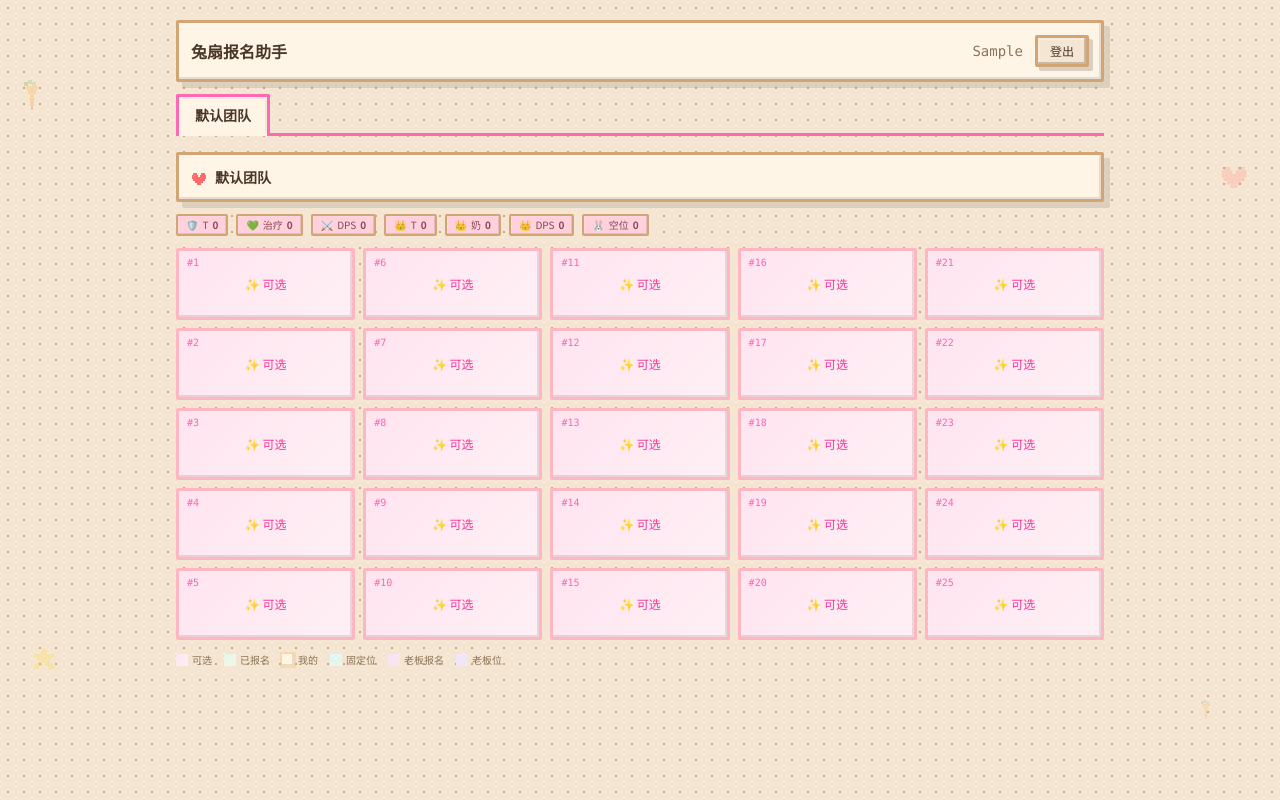
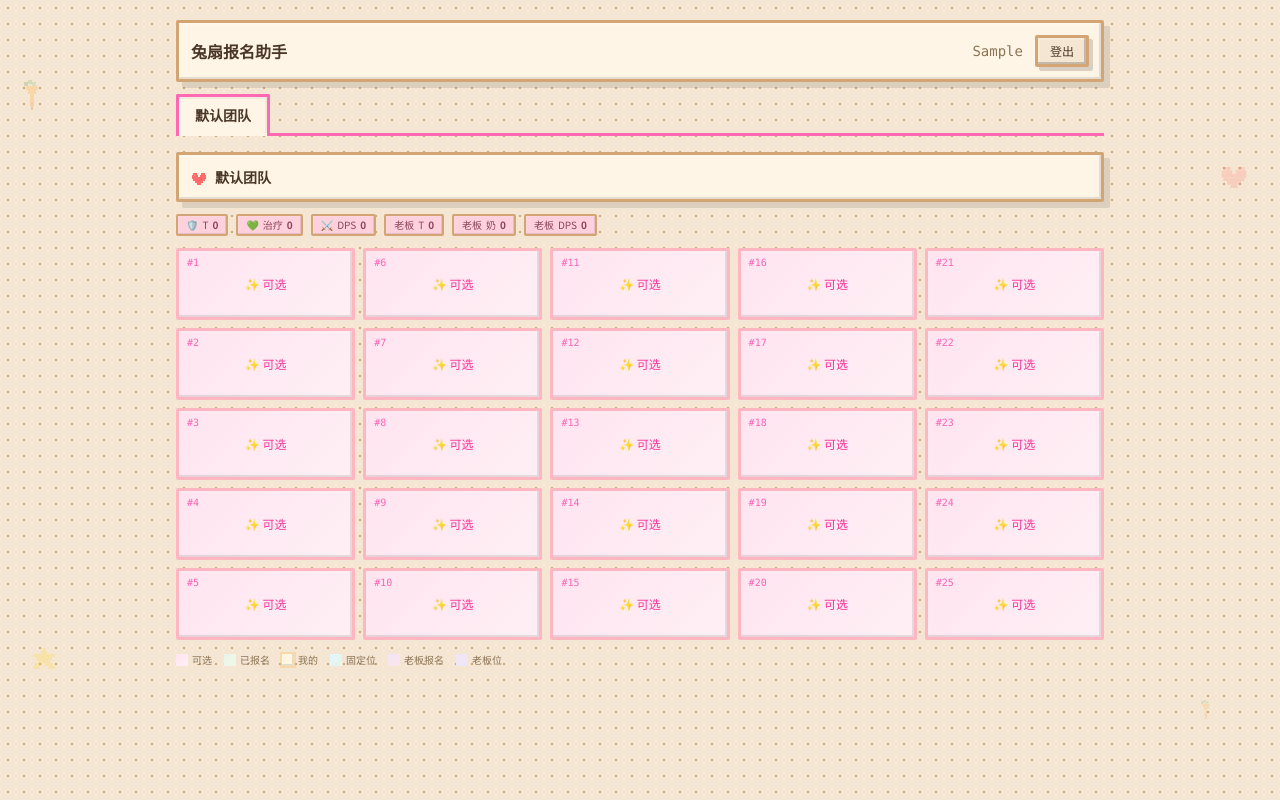
Before and after one commit to xunx-ii/TeamAssistant, a React (Vite) app: page / in a window 1280 px wide. Both pictures are taken after typing "Sample" into the empty fields and a click on the button "开始冒险". Built offline with nearby package versions, Linux system fonts and the light colour scheme; no server answers; a web font is replaced by a local one.

Commit message:
修复BUG

```diff
--- a/src/components/SlotGrid.tsx
+++ b/src/components/SlotGrid.tsx
@@ -47,7 +47,6 @@ function getRoleCounts(slots: Slot[], reservedSlots: number[]) {
 }
 
 export const SlotGrid = memo(function SlotGrid({ slots, config, currentQQ, isAdmin, locks, teamLocked, onSignup, onEdit, onSetRole, onView }: Props) {
-  const reservedCount = config.reservedSlots.length
   const counts = getRoleCounts(slots, config.reservedSlots)
 
   const lockMap = useMemo(() => {
@@ -113,10 +112,9 @@ export const SlotGrid = memo(function SlotGrid({ slots, config, currentQQ, isAdm
         {statusBadge('🛡️', 'T', counts.T)}
         {statusBadge('💚', '治疗', counts['治疗'])}
         {statusBadge('⚔️', 'DPS', counts.DPS)}
-        {statusBadge('👑', 'T', counts.bossT, 'bg-purple-100 text-purple-700')}
-        {statusBadge('👑', '奶', counts.bossHealer, 'bg-purple-100 text-purple-700')}
-        {statusBadge('👑', 'DPS', counts.bossDPS, 'bg-purple-100 text-purple-700')}
-        {statusBadge('🐰', '空位', reservedCount - counts.bossT - counts.bossHealer - counts.bossDPS)}
+        {statusBadge('老板', 'T', counts.bossT, 'bg-purple-100 text-purple-700')}
+        {statusBadge('老板', '奶', counts.bossHealer, 'bg-purple-100 text-purple-700')}
+        {statusBadge('老板', 'DPS', counts.bossDPS, 'bg-purple-100 text-purple-700')}
         {lockedCount > 0 && (
           <span className="pixel-badge bg-orange-100 text-orange-700">
             ✏️ {lockedCount}
```
